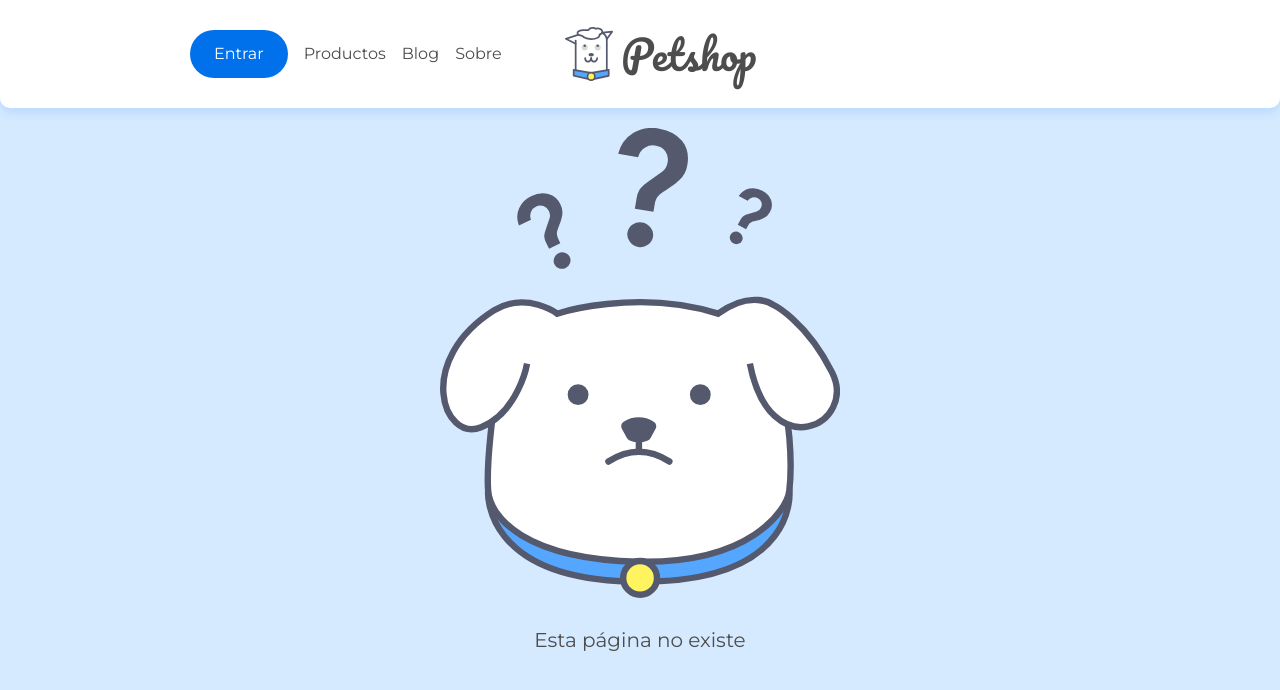
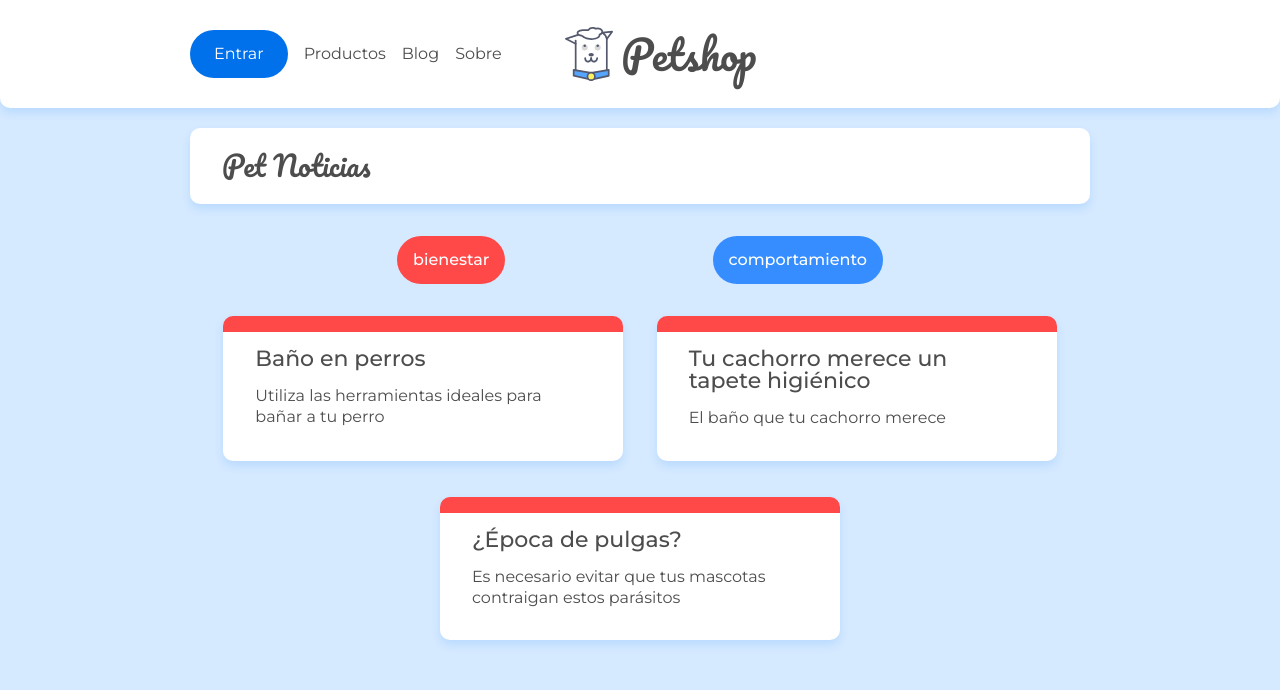
Before and after one commit to SosaSJuanD/PetShop, a React (Create React App) app: page /categoria/bienestar in a window 1280 px wide. Shown: the top 690 px of the page. Built offline with nearby package versions, Linux system fonts and the light colour scheme; data requests are answered from the project's data file.

Commit message:
componente Categorias/ mostrando por categorias

```diff
--- a/src/App.js
+++ b/src/App.js
@@ -5,6 +5,7 @@
 import Page404 from './pages/Pages404';
 import Header from './components/Header';
 import Post from './pages/Post';
+import Categoria from './pages/Categoria';
 
 import {BrowserRouter as Router, Routes, Route} from "react-router-dom"
 
@@ -18,6 +19,7 @@
         <Route path='/' element={<Home/>}/>
         <Route path='/sobre' element={<Sobre/>}/>
         <Route path='/posts/:id' element={<Post/>}/>
+        <Route path='/categoria/:id' element={<Categoria/>}/>
         <Route path='*' element={<Page404/>}/>
 
       </Routes>
--- /dev/null
+++ b/src/pages/Categoria.jsx
@@ -0,0 +1,49 @@
+import { useState, useEffect } from 'react'
+import "../assets/css/blog.css"
+import { buscar } from '../api/api'
+import ListCategories from '../components/ListCategories'
+import ListPosts from '../components/ListPosts'
+// import SubCategoria from './SubCategoria'
+import { useParams, Routes, Route, Link, useResolvedPath } from 'react-router-dom'
+
+const Categoria = () => {
+    // const [subcategorias, setSubcategorias] = useState([])
+    const { id } = useParams()
+
+    // const url = useResolvedPath("").pathname
+
+
+    // useEffect(() => {
+    //     buscar(`/categorias?id=${id}`, (response) => {
+    //         setSubcategorias(response[0].subcategorias)
+    //     })
+    // }, [id])
+
+
+    return (
+        <>
+            <div className='container'>
+                <h2 className='title-page'>Pet Noticias</h2>
+            </div>
+            <ListCategories />
+            {/* <ul className='category-list container flex'>
+                {
+                    subcategorias.map(subcategoria => (
+                        <li className={`category-list__category category-list__category--${id}`} key={subcategoria}>
+                            <Link to={`${url}/${subcategoria}`}>
+                                {subcategoria}
+                            </Link>
+                        </li>
+                    ))
+                }
+            </ul> */}
+            <Routes>
+                <Route path='/' element={<ListPosts url={`/posts?categoria=${id}`} />} />
+                {/* <Route path='/:subcategoria' element={<SubCategoria />} /> */}
+            </Routes>
+
+        </>
+    )
+}
+
+export default Categoria
```
